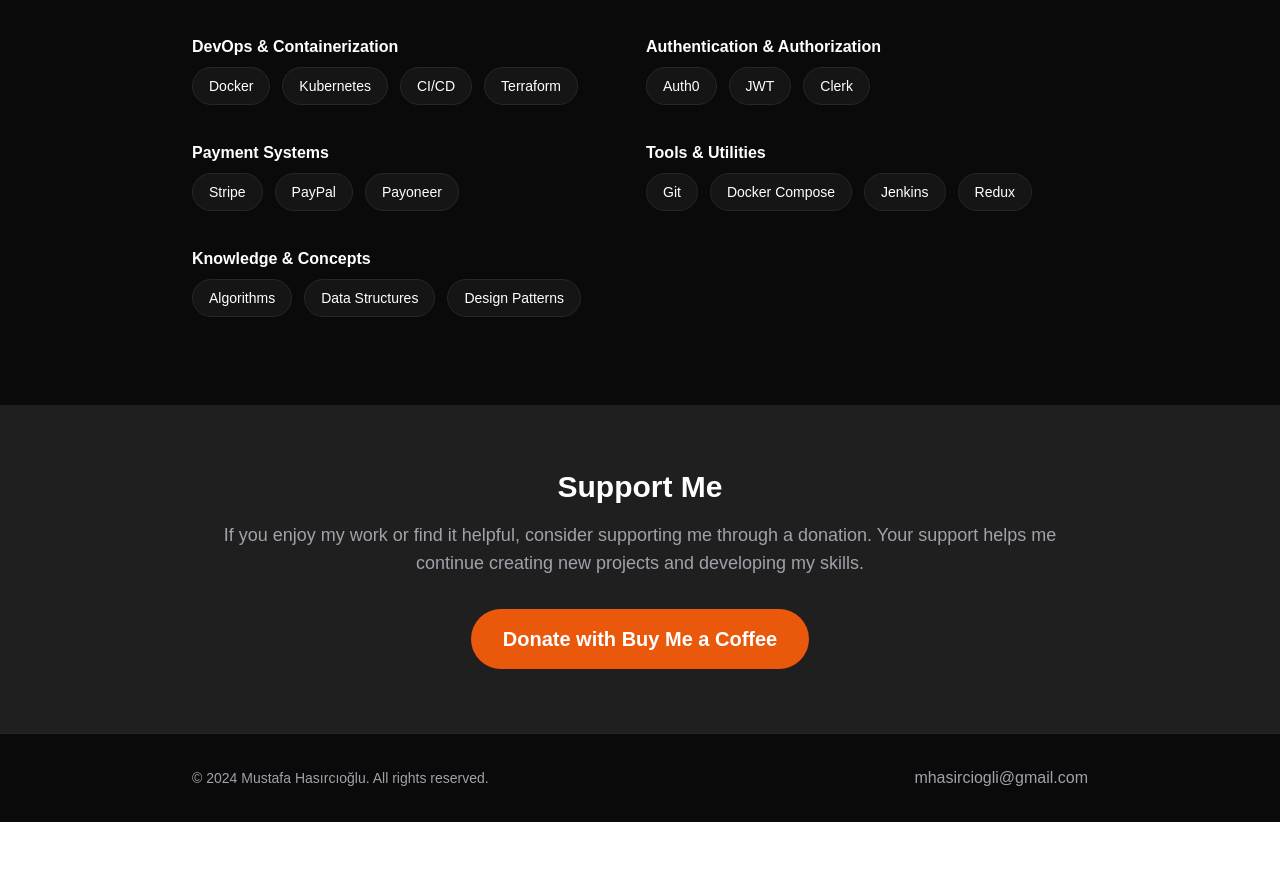
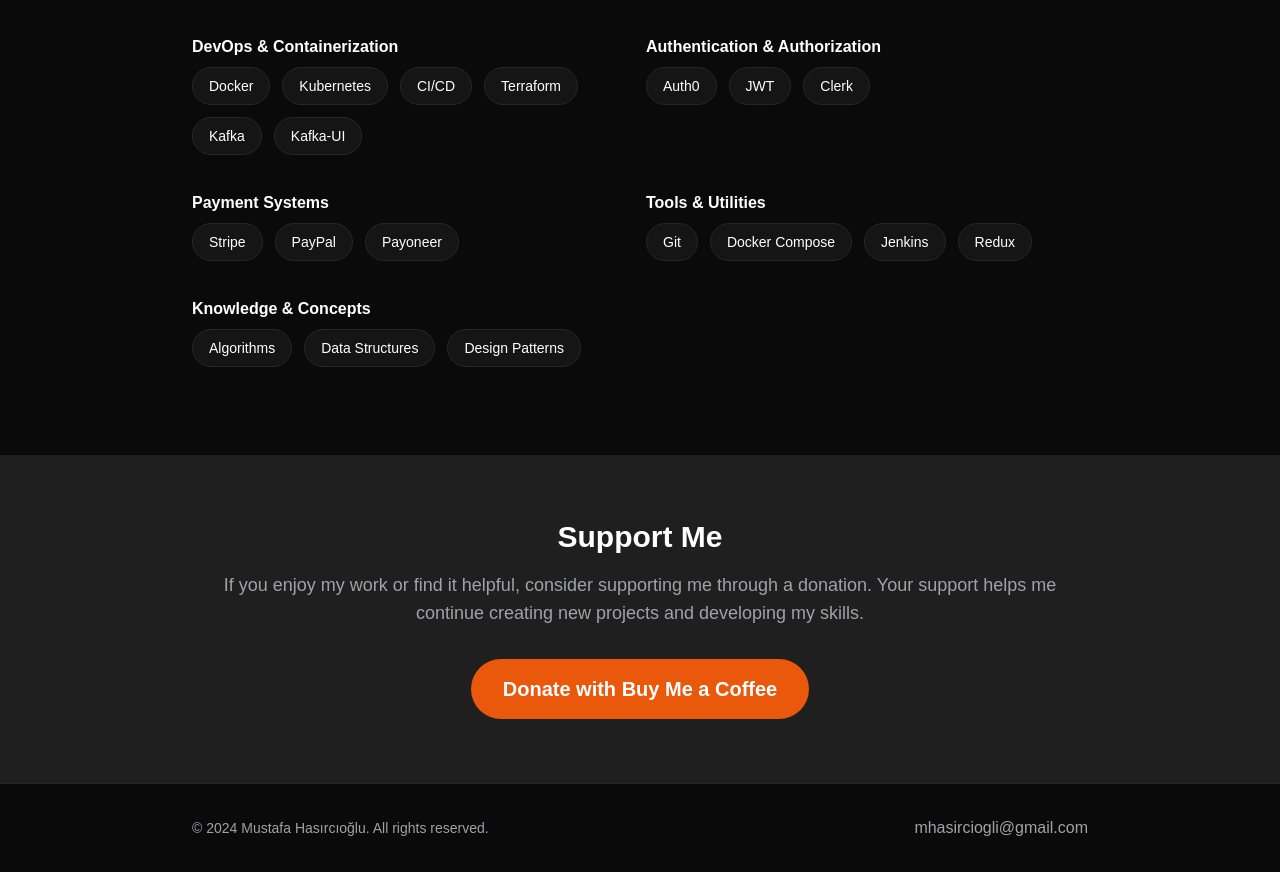
Before and after one commit to hasirciogluhq/hasirciogli.com-portfollio, a Next.js app: page / in a window 1280 px wide. Shown: the part 1385-2257 px from the top of the page. Before the commit the page ends 2207 px from the top, so only its background shows below. Built offline with nearby package versions, Linux system fonts and the light colour scheme.

Commit message:
added something

```diff
--- a/src/app/page.tsx
+++ b/src/app/page.tsx
@@ -171,6 +171,8 @@
                 <SkillBadge>Kubernetes</SkillBadge>
                 <SkillBadge>CI/CD</SkillBadge>
                 <SkillBadge>Terraform</SkillBadge>
+                <SkillBadge>Kafka</SkillBadge>
+                <SkillBadge>Kafka-UI</SkillBadge>
               </div>
             </div>
 
```
